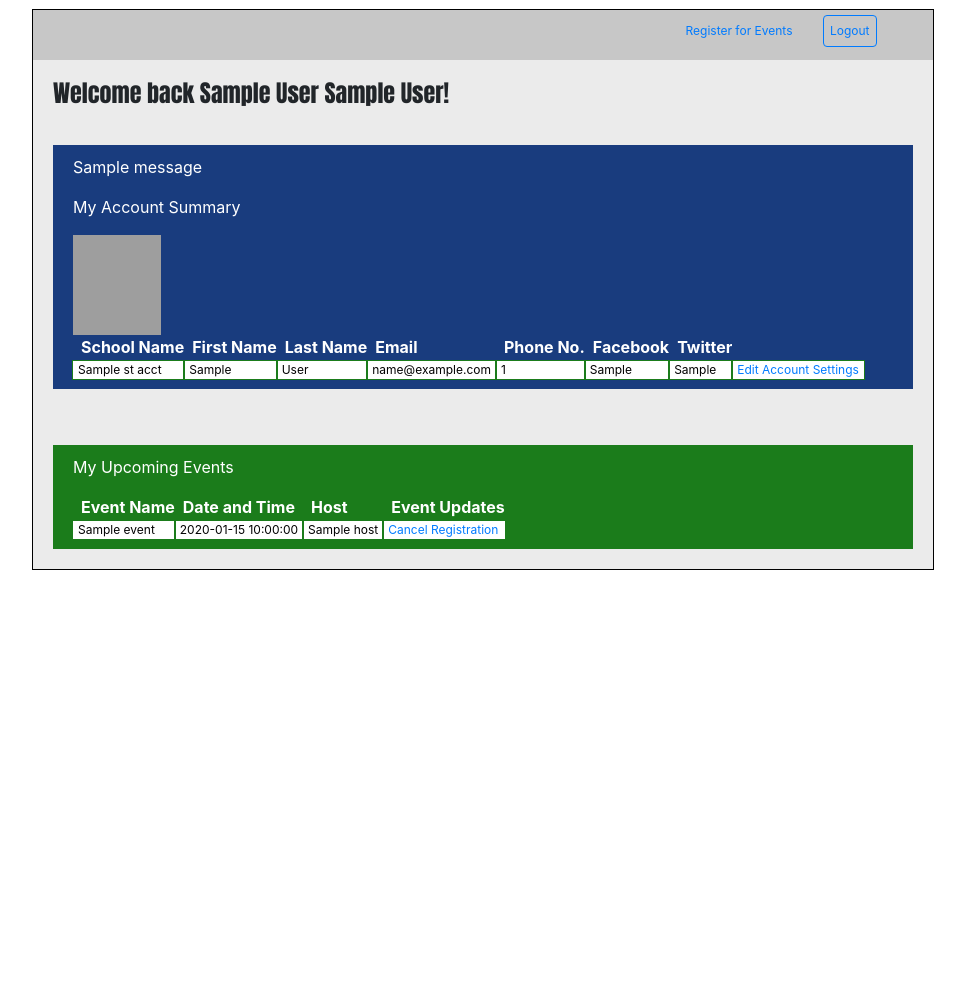
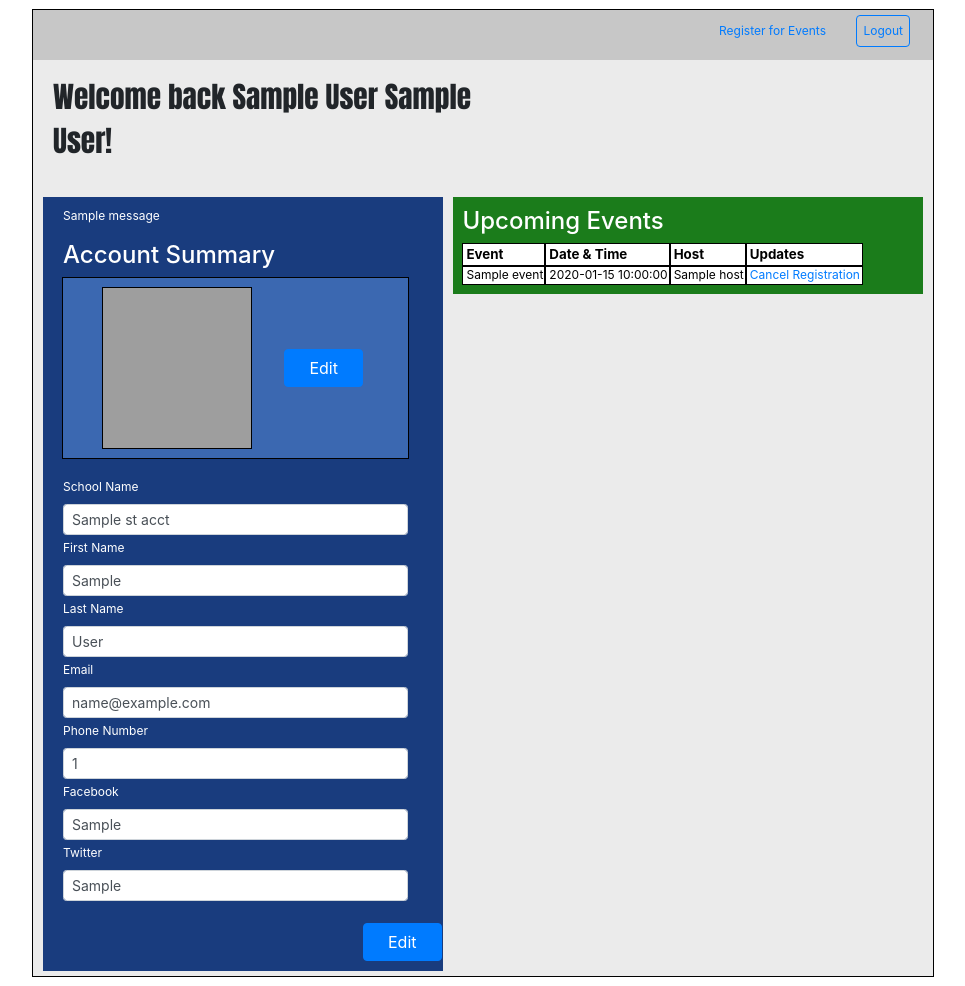
Before and after one commit to projects-and-algos-april-2020/event-mgr, a Flask app: template templates/student_dashboard.html in a window 1280 px wide. Shown: the whole page, without its empty margins (157-1122 px from the left). Before the commit the page ends 570 px from the top, so only its background shows below. Run offline with Flask 2, Linux system fonts and the light colour scheme; the visitor is signed in with stand-in values (Sample User, id 1); tables that the repository leaves empty hold one stand-in row (values such as "Sample post"); the template is opened without the code that fills it: most values are stand-ins (such as "Sample title", 1, 10 or a date in 2020); one stand-in notice (Sample message) is shown; some libraries are stand-ins or nearby versions; grey boxes are pictures that could not be loaded.

Commit message:
Adding additional functionality to forms

```diff
--- a/templates/student_dashboard.html
+++ b/templates/student_dashboard.html
@@ -17,7 +17,7 @@
         #container {
             width: 900px;
             margin: 10px auto;
-            padding: 0px 30px 0px 0px;
+            padding: 0px 0px 0px 0px;
             background-color: rgb(235, 235, 235);
             outline-width: 1px;
             outline-style: solid;
@@ -27,7 +27,7 @@
         #header {
             width: 900px;
             height: 50px;
-            padding: 5px 0px 1px 10px;
+            padding: 5px 0px 1px 660px;
             display: block;
             background-color: rgb(199, 199, 199);
         }
@@ -35,7 +35,7 @@
         #greeting {
             margin: 0px 420px 0px 20px;
             font-family:Impact, Haettenschweiler, 'Arial Narrow Bold', sans-serif;
-            font-size: 18pt;
+            font-size: 22pt;
             padding: 15px 0px 14px 0px;
             display: inline-block;
         }
@@ -44,51 +44,82 @@
             margin: 0px 0px 0px 20px;
             padding: 6px 6px 6px 6px;
             font-size: 9pt;
-            display: inline-block;
-            text-align: right;
         }
 
         #header p {
-            margin: 0px 600px 0px 0px;
+            margin: 0px 0px 0px 0px;
             padding: 6px 6px 6px 6px;
             font-size: 9pt;
             display: inline-block;
         }
 
         div.reg_col_acct {
-            width: 860px;
+            width: 400px;
             display: inline-block;
             vertical-align: top;
             padding: 10px 35px 10px 20px;
-            margin: 20px;
+            margin: 20px 5px 5px 10px;
             background-color: rgb(25, 60, 126);
+            color: white;
+            font-size: 9pt;
+        }
+
+        div.reg_col_acct a {
+            margin-left: 300px;
+            padding: 6px 24px 6px 24px;
             color: white;
         }
 
         div.reg_col_myevents {
-            width: 860px;
+            width: 470px;
             display: inline-block;
             vertical-align: top;
-            padding: 10px 35px 10px 20px;
-            margin: 20px;
+            padding: 10px 5px 10px 10px;
+            margin-top: 20px;
             background-color: rgb(27, 124, 27);
             color: white;
         }
 
+        div.pic {
+            background-color: rgb(59, 104, 177);
+            outline-width: 1px;
+            outline-style: solid;
+            outline-color: rgb(0, 0, 0);
+            margin-bottom: 20px;
+        }
+
+        div.pic a {
+            margin: 20px 0px 20px 0px;
+        }
+
+        div.pic img {
+            margin: 10px 30px 10px 40px;
+            outline-width: 1px;
+            outline-style: solid;
+            outline-color: rgb(0, 0, 0);
+        }
+
         th {
-            padding: 0px 0px 2px 8px;
+            outline-width: 1px;
+            outline-style: solid;
+            outline-color: rgb(0, 0, 0);
+            background-color: white;
+            color:black;
+            padding-left: 4px;
+            font-size: 10pt;
         }
 
         td {
-            padding: 0px 5px 0px 5px;
+            padding: 0px 2px 0px 2px;
             outline-width: 1px;
             outline-style: solid;
-            outline-color: rgb(27, 124, 27);
+            outline-color: rgb(0, 0, 0);
             background-color: white;
             color:black;
+            padding-left: 4px;
             font-size: 9pt;
+        }
 
-        }
     </style>
     <title>Event Manager by Tweedy</title>
 </head>
@@ -96,7 +127,6 @@
 <body>
     <div id="container">
         <div id="header">
-            <p></p>
             <a href="/register_event" class="button">Register for Events</a>
             <a href="/logout" type="submit" class="btn btn-outline-primary">Logout</a>
         </div>
@@ -109,49 +139,56 @@
                         {% endfor %}
                     {% endif %}
                 {% endwith %}
+                <h4>Account Summary</h4>
+                    {% for st_acct in st_acct %}
+                    <div class="pic">
+                        <img src="{{st_acct['student_pic']}}" alt="Students picture" height="160" width="148">
+                        <a href='/update_pic' class="btn btn-primary">Edit</a>
+                    </div>
+                    {% endfor %}
+                    {% for st_acct in st_acct %}
+                <form class="form" action="/action_page.php">
+                    <div class="input-group-sm">
+                        <label for="school_name" class="mr-sm-1">School Name</label>
+                        <input type="text" class="form-control mb-1 mr-sm-1" value="{{ st_acct['school_name'] }}">
+                    </div>
+                    <div class="input-group-sm">
+                        <label for="first_name" class="mr-sm-1">First Name</label>
+                        <input type="text" class="form-control mb-1 mr-sm-1" value="{{ st_acct['first_name'] }}">
+                    </div>
+                    <div class="input-group-sm">
+                        <label for="last_name" class="mr-sm-1">Last Name</label>
+                        <input type="text" class="form-control mb-1 mr-sm-1" value="{{ st_acct['last_name'] }}">
+                    </div>
+                    <div class="input-group-sm">
+                        <label for="email" class="mr-sm-1">Email</label>
+                        <input type="email" class="form-control mb-1 mr-sm-1" value="{{ st_acct['email'] }}">
+                    </div>
+                    <div class="input-group-sm">
+                        <label for="phone_number" class="mr-sm-1">Phone Number</label>
+                        <input type="tel" class="form-control mb-1 mr-sm-1" value="{{ st_acct['phone_number'] }}">
+                    </div>
+                    <div class="input-group-sm">
+                        <label for="int_fb" class="mr-sm-1">Facebook</label>
+                        <input type="text" class="form-control mb-1 mr-sm-1" value="{{ st_acct['int_fb'] }}">
+                    </div>
+                    <div class="input-group-sm">
+                        <label for="int_tw" class="mr-sm-1">Twitter</label>
+                        <input type="text" class="form-control mb-1 mr-sm-1" value="{{ st_acct['int_tw'] }}">
+                    </div><br>
+                        <a href="/update_acct/{{session['user_id']}}" class="btn btn-primary">Edit</a>
+                </form>
+                {% endfor %}
+            </div>
+            <div class="reg_col_myevents">
                 <table>
-                    <p>My Account Summary</p>
-                {% for st_acct in st_acct %}
-                <img src="{{st_acct['student_pic']}}" alt="Students picture" height="100" width="88">
-                {% endfor %}
+                    <h4>Upcoming Events</h4>
                         <thead>
                             <tr>
-                            <th>School Name</th>
-                            <th>First Name</th>
-                            <th>Last Name</th>
-                            <th>Email</th>
-                            <th>Phone No.</th>
-                            <th>Facebook</th>
-                            <th>Twitter</th>
-                        </tr>
-                    </thead>
-
-                    {% for st_acct in st_acct %}
-                    <tr>
-                        <td>{{ st_acct['school_name'] }}</td>
-                        <td>{{ st_acct['first_name'] }}</td>
-                        <td>{{ st_acct['last_name'] }}</td>
-                        <td>{{ st_acct['email'] }}</td>
-                        <td>{{ st_acct['phone_number'] }}</td>
-                        <td>{{ st_acct['int_fb'] }}</td>
-                        <td>{{ st_acct['int_tw'] }}</td>
-                        <td>
-                        <a href="/update_acct/{{session['user_id']}}" class="button">Edit Account Settings</a>
-                        </td>
-                    </tr>
-                    {% endfor %}
-                </table>
-            </div>
-            <p></p>
-            <div class="reg_col_myevents">
-            <table>
-            <p>My Upcoming Events</p>
-                <thead>
-                    <tr>
-                        <th>Event Name</th>
-                        <th>Date and Time</th>
+                                <th>Event</th>
+                                <th>Date & Time</th>
                                 <th>Host</th>
-                        <th>Event Updates</th>
+                                <th>Updates</th>
                             </tr>
                         </thead>
                         {% for st_event in st_events %}
```
Also changed, not shown: server.py (+0 -24 lines), templates/index.html (+39 -35 lines), templates/student_pic.html (+17 -13 lines), templates/update_student_acct.html (+13 -11 lines), static/JT_LI.png (added). Lines whose indentation alone changed are shown as unchanged.
